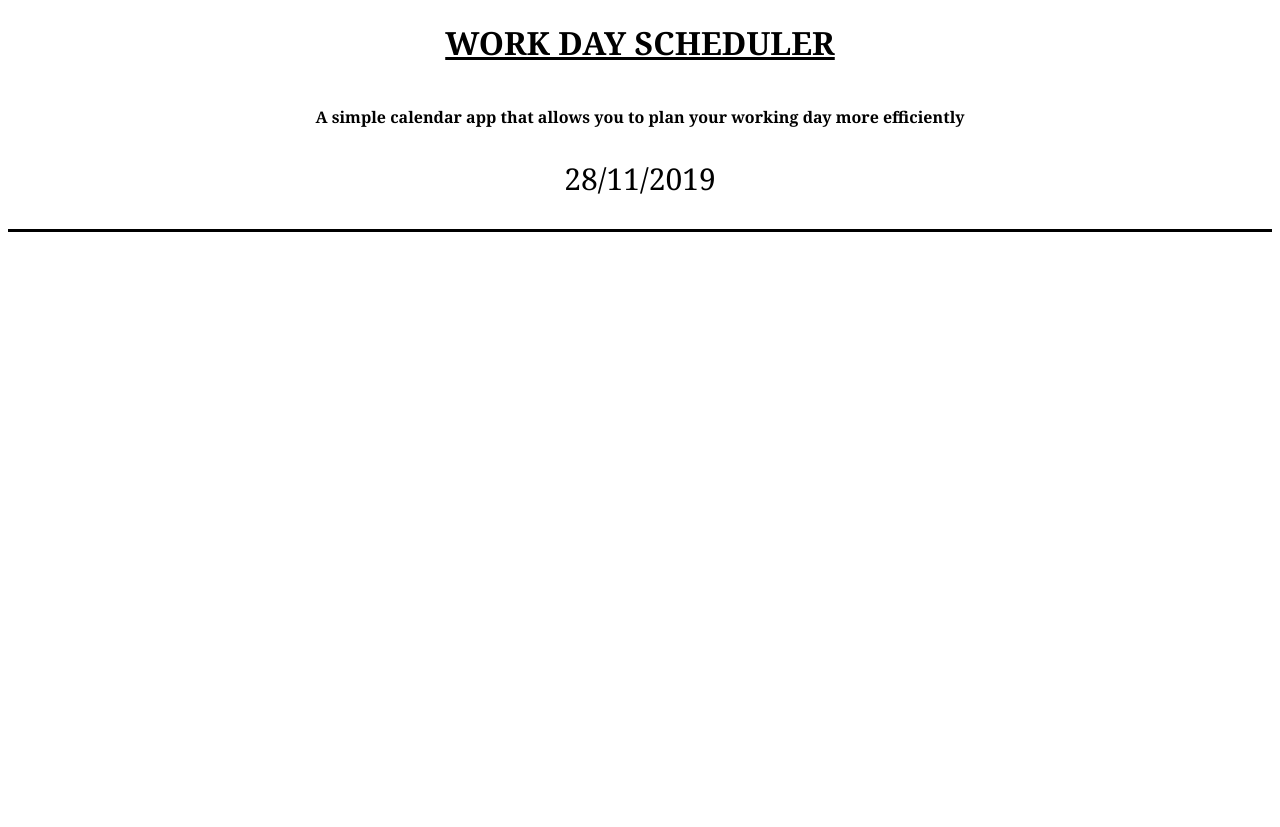
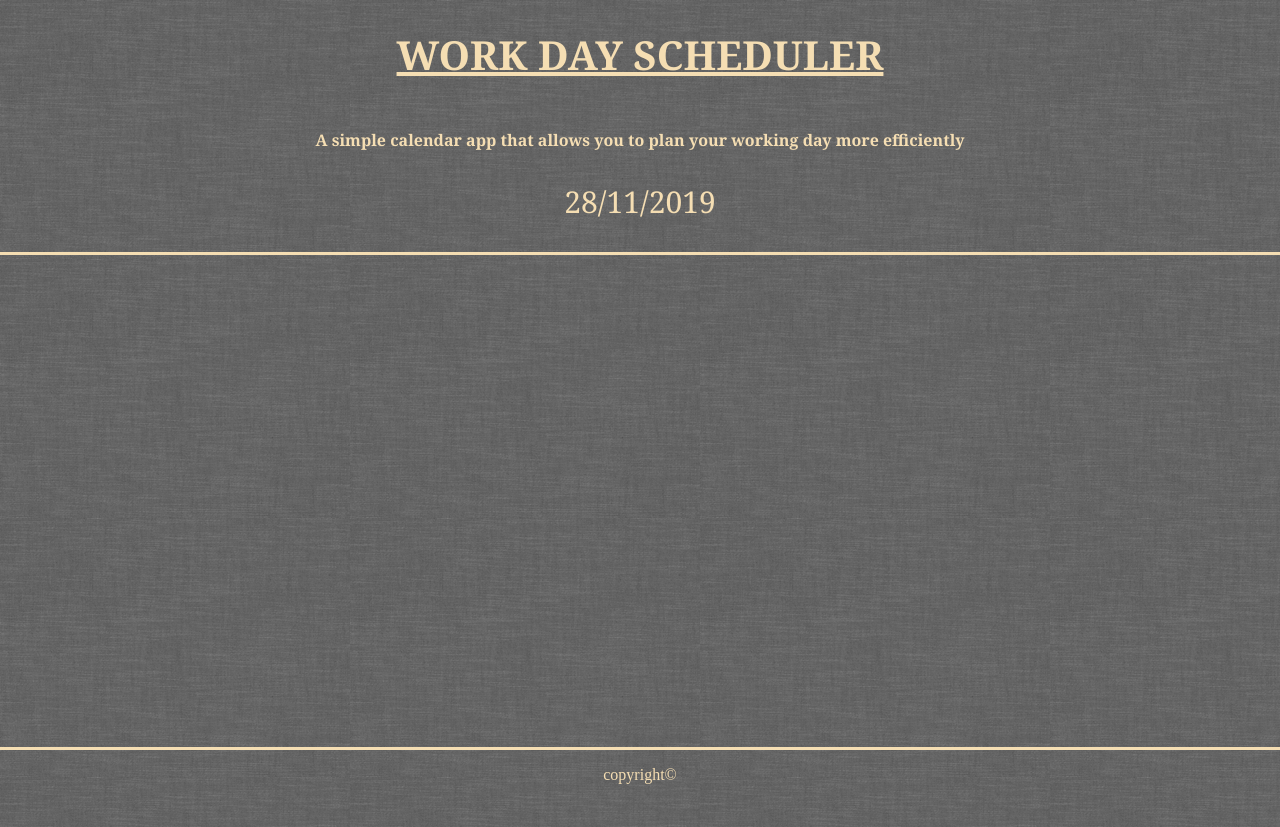
Before and after one commit to Jamesdavies1/Day-Planner, a plain HTML site: page index.html in a window 1280 px wide. Before the commit the page ends 800 px from the top, so only its background shows below. Drawn offline with Linux system fonts and the light colour scheme.

Commit message:
added images folder for wallpaper sand future images, also created footer and styled page on css

```diff
--- a/index.html
+++ b/index.html
@@ -15,7 +15,14 @@
     <p id="description"><strong>A simple calendar app that allows you to plan your working day more efficiently</strong> </p>
     <p id="currentdate"></p>
 </div>
+
+<footer class="footer">
+    <p>copyright&#169;</p>
+</footer>
+
 <script src="script.js"></script>
+
 </body>
 
+
 </html>
--- a/style.css
+++ b/style.css
@@ -1,6 +1,11 @@
+html{
+    background-image: url("images/grey_wash_wall/grey_wash_wall.png");
+}
+
 #header{
+    color: wheat;
     border-style: solid;
-    border-color: black;
+    border-color: wheat;
     border-left: none;
     border-right: none;
     border-top: none;
@@ -10,6 +15,7 @@
     text-align: center;
     font-family: Georgia, 'Times New Roman', Times, serif;
     text-decoration: underline;
+    font-size: 40px;
 }
 
 #description{
@@ -21,4 +27,34 @@
 #currentdate{
     text-align: center;
     font-family: Georgia, 'Times New Roman', Times, serif;
-font-size: 30px;
+    font-size: 30px;
+}
+
+.footer{
+    position: fixed;
+    left: 0;
+    bottom: 0;
+    width: 100%;
+    color: wheat;
+    text-align: center;
+    border-style: solid;
+    border-color: wheat;
+    border-left: none;
+    border-right: none;
+    border-bottom: none;
+}
+
+  html, body {
+    height: 100%;
+    margin: 0;
+  }
+
+  .wrapper {
+    min-height: 100%;
+    margin-bottom: -50px;
+  }
+
+  .footer,
+  .push {
+    height: 50px;
+  }
```
Also changed, not shown: images/grey_wash_wall/grey_wash_wall.png (added), images/grey_wash_wall/grey_wash_wall_@2X.png (added), images/grey_wash_wall/readme.txt (added).
